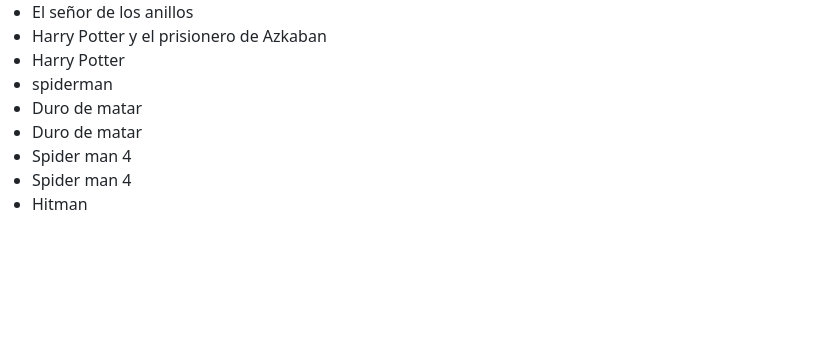
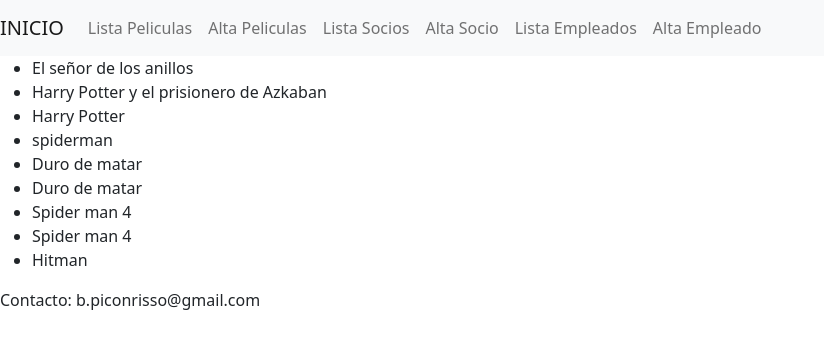
Before and after one commit to alex-milano/Blockbuster, a Django app: page /Videoclub/listadoPeliculas/ in a window 1280 px wide. Shown: the top 349 px of the page, without its empty margins (0-824 px from the left). Run offline with Django 4.2, Linux system fonts and the light colour scheme; data comes from the database, SQL or seed files in the repository; both versions use the stored data as it was after the commit.

Commit message:
Se agrega template base y se configuran las views con los templates correspondientes

```diff
--- a/PreEntregaProyectoFinal/urls.py
+++ b/PreEntregaProyectoFinal/urls.py
@@ -1,14 +1,12 @@
 
 from django.contrib import admin
 from django.urls import path, include
-from Videoclub.views import index
 from Videoclub import views
 
 urlpatterns = [
     path('admin/', admin.site.urls),
     path('Videoclub/',include('Videoclub.urls')),
-    path('listadoPeliculas/', views.listado_peliculas),
-    path('ConfirmacionAlta/', views.alta_pelicula)
-
+    # path('listadoPeliculas/', views.listado_peliculas),
+    # path('ConfirmacionAlta/', views.alta_pelicula)
 
 ]
--- /dev/null
+++ b/Videoclub/templates/base.html
@@ -0,0 +1,44 @@
+<!DOCTYPE html>
+<html lang="en">
+<head>
+    <meta charset="UTF-8">
+    <meta http-equiv="X-UA-Compatible" content="IE=edge">
+    <meta name="viewport" content="width=device-width, initial-scale=1.0">
+    <link href="https://cdn.jsdelivr.net/npm/bootstrap@5.1.3/dist/css/bootstrap.min.css" rel="stylesheet" integrity="sha384-1BmE4kWBq78iYhFldvKuhfTAU6auU8tT94WrHftjDbrCEXSU1oBoqyl2QvZ6jIW3" crossorigin="anonymous">
+    <title>{% block title %}{% endblock %}</title>
+</head>
+<body>
+	<nav class="navbar navbar-expand-lg navbar-light bg-light">
+        <a class="navbar-brand" href="/Videoclub/index">INICIO</a>
+        <button class="navbar-toggler" type="button" data-toggle="collapse" data-target="#navbarNav" aria-controls="navbarNav" aria-expanded="false" aria-label="Toggle navigation">
+          <span class="navbar-toggler-icon"></span>
+        </button>
+        <div class="collapse navbar-collapse" id="navbarNav">
+          <ul class="navbar-nav">
+            <li class="nav-item active">
+              <a class="nav-link" href="/Videoclub/listadoPeliculas">Lista Peliculas</a>
+            </li>
+            <li class="nav-item active">
+              <a class="nav-link" href="/Videoclub/formularioPeliculas">Alta Peliculas</a>
+            </li>
+            <li class="nav-item active">
+              <a class="nav-link" href="#">Lista Socios</a>
+            </li>
+            <li class="nav-item">
+              <a class="nav-link" href="#">Alta Socio</a>
+            </li>
+            <li class="nav-item">
+                <a class="nav-link" href="#">Lista Empleados</a>
+              </li>
+              <li class="nav-item">
+                <a class="nav-link" href="#">Alta Empleado</a>
+              </li>
+          </ul>
+        </div>
+      </nav>
+
+{% block content %}{% endblock %}
+
+<footer>Contacto: b.piconrisso@gmail.com</footer>
+</body>
+</html>
--- a/Videoclub/templates/listadoPeliculas.html
+++ b/Videoclub/templates/listadoPeliculas.html
@@ -1,16 +1,7 @@
-<!DOCTYPE html>
-<html lang="en">
+{% extends "base.html" %}
+{% block title %} Inicio{% endblock %}
 
-<head>
-    <meta charset="UTF-8">
-    <meta http-equiv="X-UA-Compatible" content="IE=edge">
-    <meta name="viewport" content="width=device-width, initial-scale=1.0">
-    <link href="https://cdn.jsdelivr.net/npm/bootstrap@5.1.3/dist/css/bootstrap.min.css" rel="stylesheet"
-        integrity="sha384-1BmE4kWBq78iYhFldvKuhfTAU6auU8tT94WrHftjDbrCEXSU1oBoqyl2QvZ6jIW3" crossorigin="anonymous">
-    <title>listadoPeliculas</title>
-</head>
-
-<body>
+{% block content %}
 <ul>
     {% for p in peliculas %}
     <li>
@@ -20,7 +11,4 @@
     </li>
     {% endfor %}
 </ul>
-
-</body>
-
-</html>
+{% endblock %}
--- a/Videoclub/urls.py
+++ b/Videoclub/urls.py
@@ -1,9 +1,8 @@
 from django.urls import path
-from .views import index
 from Videoclub import views
 urlpatterns = [
     path('index/', views.index),
-    #path('listado_peliculas', index ),
     path('formularioPeliculas/', views.formulario_peliculas),
     path('listadoPeliculas/', views.listado_peliculas),
+    path('confirmacionAlta/', views.alta_pelicula),
 ]
```
Also changed, not shown: Videoclub/templates/confirmacionAlta.html (+6 -13 lines), Videoclub/templates/formularioPeliculas.html (+6 -14 lines), Videoclub/templates/index.html (+6 -13 lines), db.sqlite3. Lines whose indentation alone changed are shown as unchanged.
